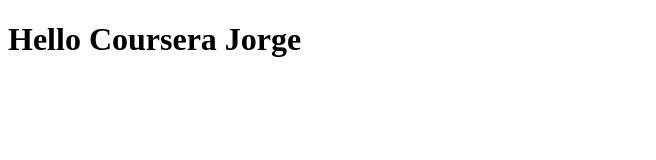
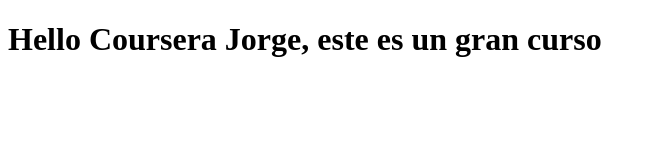
Before and after one commit to Jloviedo/Coursera-test, a plain HTML site: page site/index.html in a window 1280 px wide. Shown: the whole page, without its empty margins (0-656 px from the left). Drawn offline with Linux system fonts and the light colour scheme.

Commit message:
Small addition to our page content.

```diff
--- a/site/index.html
+++ b/site/index.html
@@ -6,7 +6,7 @@
 	<title>Hello Coursera</title>
 </head>
 <body>
-	<h1>Hello Coursera Jorge</h1>
+	<h1>Hello Coursera Jorge, este es un gran curso</h1>
 
 </body>
 </html>
```
